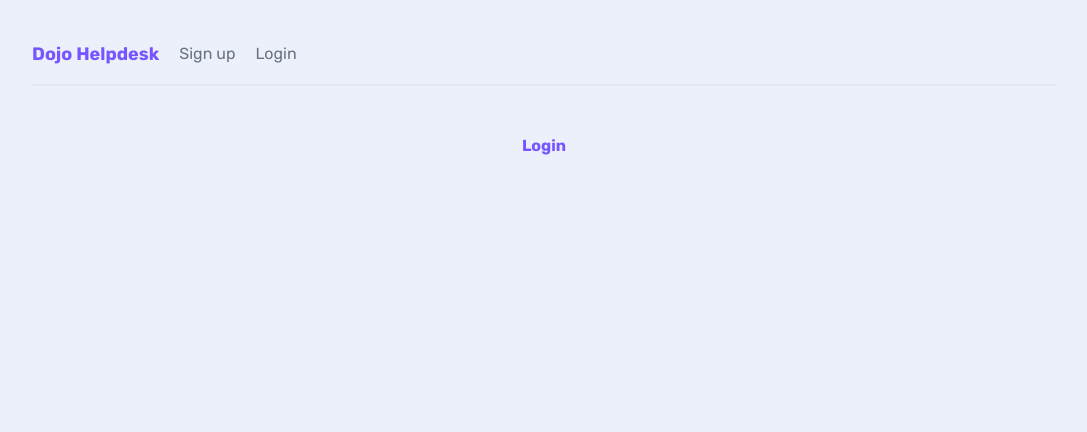
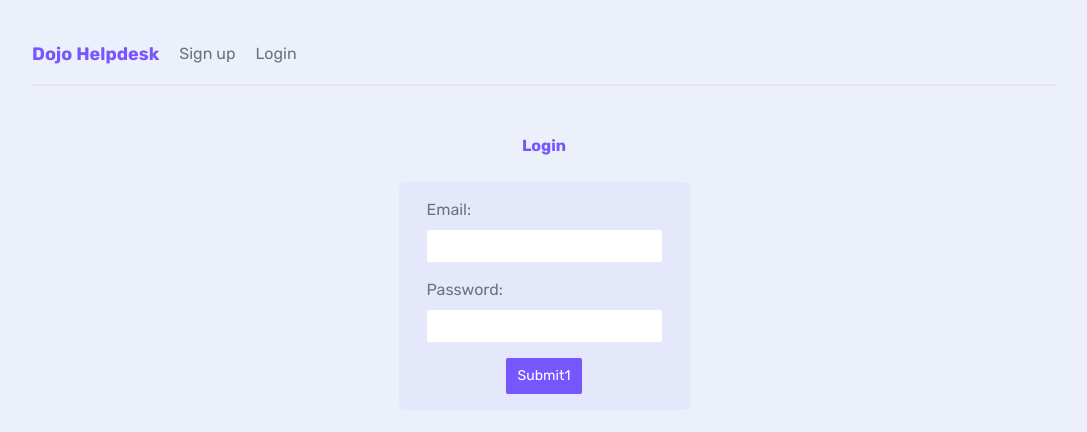
Before and after one commit to xiudou401/Helpdesk_New, a Next.js app: page /login in a window 1280 px wide. Shown: the top 432 px of the page, without its empty margins (96-1183 px from the left). Built offline with nearby package versions, Linux system fonts and the light colour scheme.

Commit message:
authform

```diff
--- /dev/null
+++ b/app/(auth)/AuthForm.jsx
@@ -0,0 +1,40 @@
+'use client';
+
+import React, { useState } from 'react';
+
+export default function AuthForm({ handleSubmit }) {
+  const [email, setEmail] = useState('');
+  const [password, setPassword] = useState('');
+
+  return (
+    <form
+      onSubmit={(e) => {
+        handleSubmit(e, email, password);
+      }}
+    >
+      <label>
+        <span>Email:</span>
+        <input
+          type="email"
+          required
+          onChange={(e) => {
+            setEmail(e.target.value);
+          }}
+          value={email}
+        />
+      </label>
+      <label>
+        <span>Password:</span>
+        <input
+          type="password"
+          required
+          onChange={(e) => {
+            setPassword(e.target.value);
+          }}
+          value={password}
+        />
+      </label>
+      <button className="btn-primary">Submit1</button>
+    </form>
+  );
+}
--- a/app/(auth)/login/page.jsx
+++ b/app/(auth)/login/page.jsx
@@ -1,9 +1,15 @@
-import React from 'react';
+'use client';
+import AuthForm from '../AuthForm';
 
 export default function Login() {
+  const handleSubmit = async (e, email, password) => {
+    e.preventDefault();
+    console.log(email, password);
+  };
   return (
     <main>
       <h2 className="text-center">Login</h2>
+      <AuthForm handleSubmit={handleSubmit} />
     </main>
   );
 }
--- a/app/(auth)/signup/page.jsx
+++ b/app/(auth)/signup/page.jsx
@@ -1,9 +1,15 @@
-import React from 'react';
+'use client';
+import AuthForm from '../AuthForm';
 
 export default function Signup() {
+  const handleSubmit = async (e, email, password) => {
+    e.preventDefault();
+    console.log(email, password);
+  };
   return (
     <main>
       <h2 className="text-center">Sign up</h2>
+      <AuthForm handleSubmit={handleSubmit} />
     </main>
   );
 }
```
